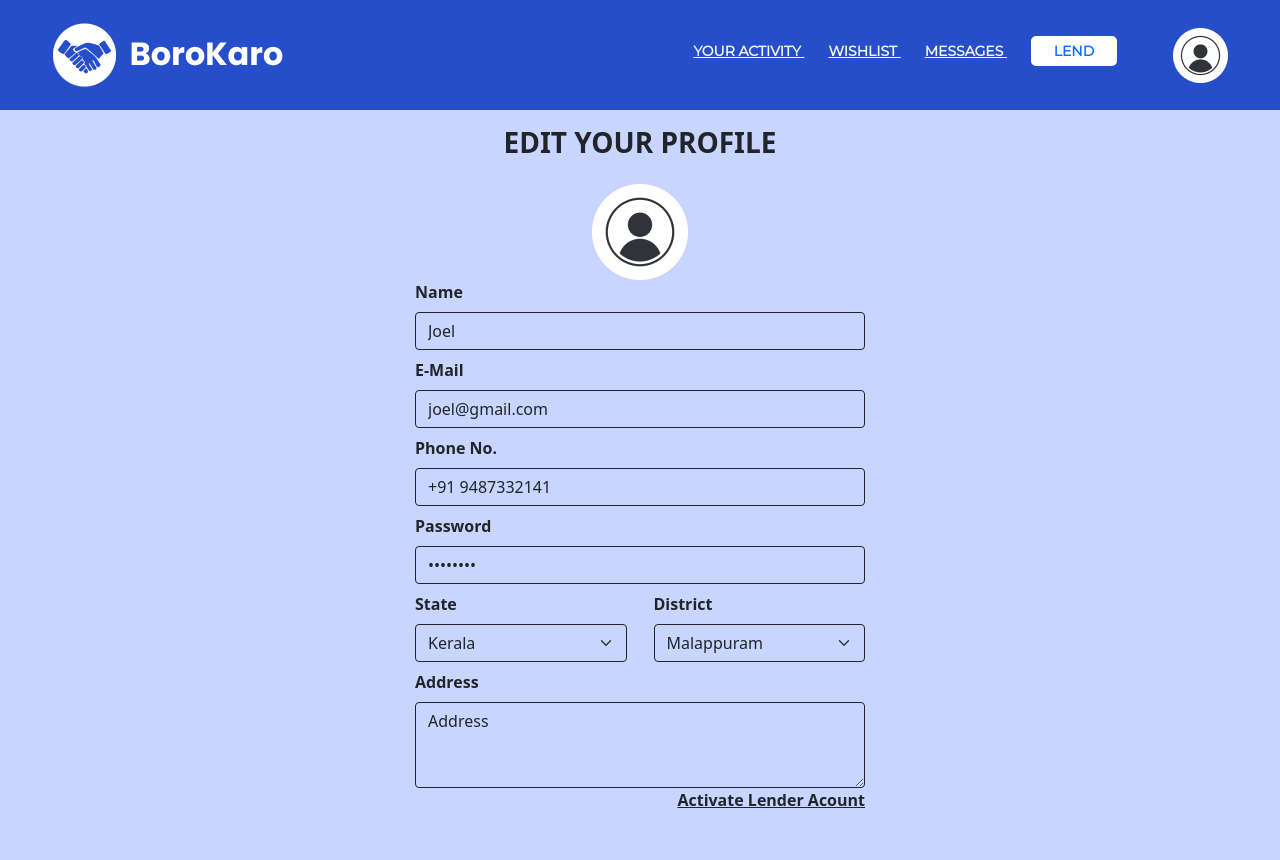
After one commit to ShameemudheenMP/BoroKaro, a Django app: page /profileedit/ in a window 1280 px wide. The commit adds this page. Run offline with Django 4.2, Linux system fonts and the light colour scheme; the visitor is signed in with stand-in values (Sample User, id 1); some libraries are stand-ins or nearby versions.

Commit message:
Profile edit page created

```diff
--- a/Borokaro/main/static/css/styles.css
+++ b/Borokaro/main/static/css/styles.css
@@ -263,7 +263,7 @@ header {
 
 
 .profile-details {
-    width: 400px;
+    width: 450px;
 }
 
 
--- /dev/null
+++ b/Borokaro/main/templates/main/profileedit.html
@@ -0,0 +1,60 @@
+{% extends 'main/base.html' %}
+{% load static %}
+{% block content %}
+
+  <div class="d-flex justify-content-center pb-5">
+    <div class="profile d-flex flex-column mt-5 mt-lg-3 pt-5 pt-lg-0">
+        <h3 class="fw-bold mx-auto">EDIT YOUR PROFILE</h3>
+        <div class="mx-auto mt-3">
+            <img src="{% static 'Assets/ProfileIconLarge.png' %}" alt="ProfileIcon">
+        </div>
+
+        <form style="width: 450px;">
+            <div class="mb-2">
+                <label for="profileEditFormInput1" class="form-label fw-bold">Name</label>
+                <input type="text" class="form-control bg-transparent border border-dark" id="profileEditFormInput1" placeholder="" value="Joel">
+            </div>
+            <div class="mb-2">
+                <label for="profileEditFormInput2" class="form-label fw-bold">E-Mail</label>
+                <input type="email" class="form-control bg-transparent border border-dark" id="profileEditFormInput2" placeholder="" value="joel@gmail.com">
+            </div>
+            <div class="mb-2">
+                <label for="profileEditFormInput3" class="form-label fw-bold">Phone No.</label>
+                <input type="tel" class="form-control bg-transparent border border-dark" id="profileEditFormInput3" placeholder="" value="+91 9487332141">
+            </div>
+            <div class="mb-2">
+                <label for="profileEditFormInput4" class="form-label fw-bold">Password</label>
+                <input type="password" class="form-control bg-transparent border border-dark" id="profileEditFormInput4" placeholder="" value="password">
+            </div>
+            <div class="mb-2 d-flex justify-content-between">
+                <div style="width: 47%;">
+                    <label for="profileEditFormInput5" class="form-label fw-bold">State</label>
+                    <select class="form-select w-100 bg-transparent border border-dark" id="profileEditFormInput5">
+                        <option value="Kerala">Kerala</option>
+                        <option value="Kerala">Tamilnadu</option>
+                        <option value="Kerala">Karnataka</option>
+                        <option value="Kerala">Goa</option>
+                    </select>
+                </div>
+                <div style="width: 47%;">
+                    <label for="profileEditFormInput6" class="form-label fw-bold">District</label>
+                    <select class="form-select w-100 bg-transparent border border-dark" id="profileEditFormInput6">
+                        <option value="Kerala">Malappuram</option>
+                        <option value="Kerala">Kollam</option>
+                        <option value="Kerala">Kottayam</option>
+                        <option value="Kerala">Alappuzha</option>
+                    </select>
+                </div>
+            </div>
+            <div class="mb-2">
+                <label for="profileEditFormInput7" class="form-label fw-bold">Address</label>
+                <textarea  class="form-control bg-transparent border border-dark" id="profileEditFormInput7" name="profileEditAddress" rows="3">Address</textarea>
+                <a href="/actlend" class="text-dark fw-bold float-end">Activate Lender Acount</a>
+            </div>
+        </form>
+
+
+    </div>
+  </div>
+
+{% endblock %}
```
